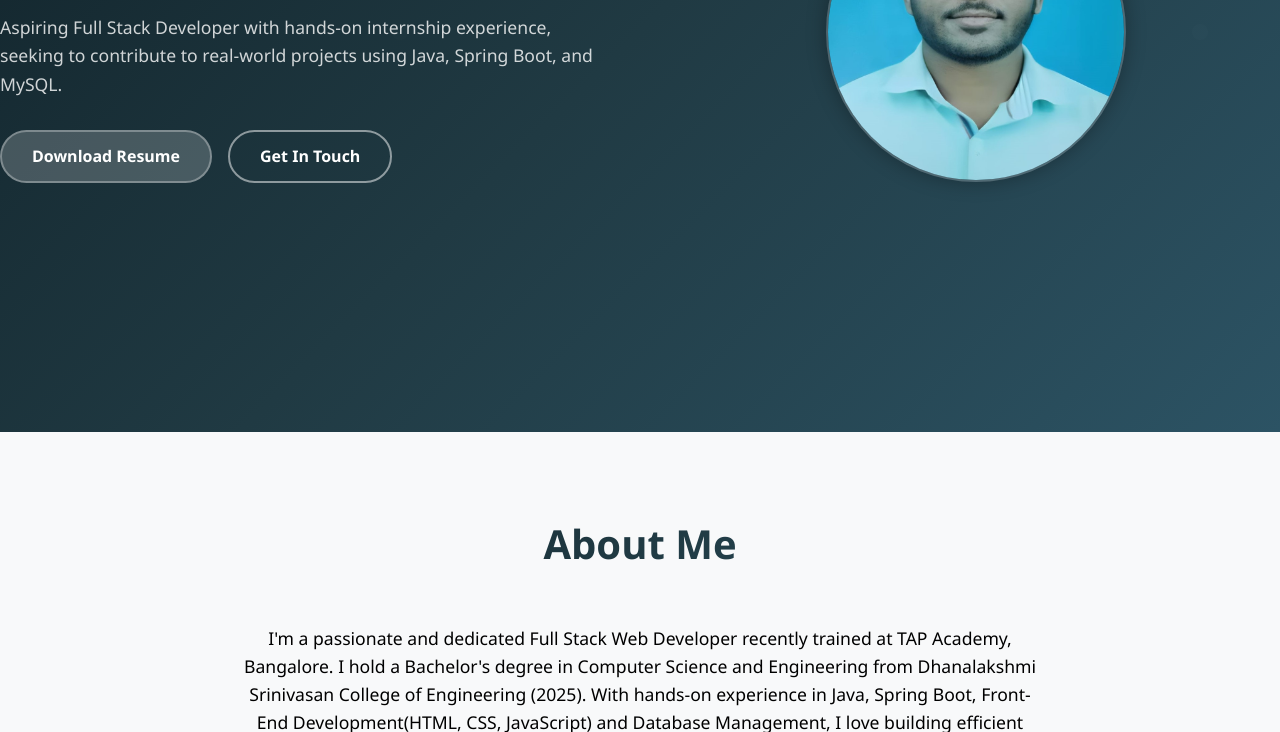
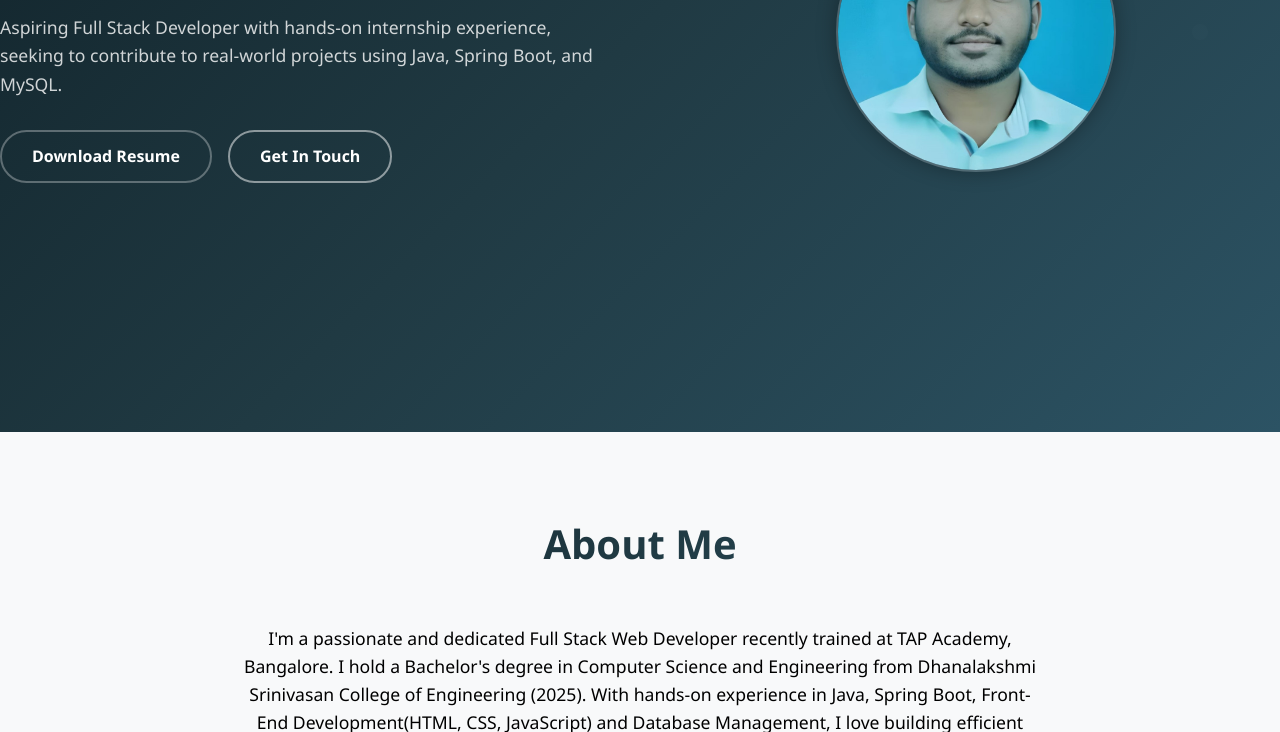
Before and after one commit to Aadhikesavan09/My-Portfolio, a plain HTML site: page index.html in a window 1280 px wide. Shown: the part 368-1100 px from the top of the page. Drawn offline with Linux system fonts and the light colour scheme.

Commit message:
Update style.css

```diff
--- a/style.css
+++ b/style.css
@@ -1,4 +1,3 @@
-/* Reset and Base Styles */
 * {
     margin: 0;
     padding: 0;
@@ -22,7 +21,6 @@ body {
     padding: 0 20px;
 }
 
-/* Gradient Text */
 .gradient-text {
     background: linear-gradient(135deg, #e0eafc, #cfdef3);
     -webkit-background-clip: text;
@@ -30,7 +28,6 @@ body {
     background-clip: text;
 }
 
-/* Navigation */
 .navbar {
     position: fixed;
     top: 0;
@@ -93,7 +90,6 @@ body {
     width: 100%;
 }
 
-/* Hero Section */
 .hero {
     min-height: 100vh;
     display: flex;
@@ -102,17 +98,6 @@ body {
     overflow: hidden;
     background: linear-gradient(135deg, #0f2027, #203a43, #2c5364);
 }
-
-/* .background_video {
-    position: absolute;
-    top: 0;
-    left: 0;
-    width: 100%;
-    height: 100%;
-    object-fit: cover;
-    z-index: 0;
-    opacity: 0.6;
-} */
 
 .hero::before {
     content: '';
@@ -154,7 +139,7 @@ body {
     margin-bottom: 2rem;
     opacity: 0.8;
     line-height: 1.6;
-    color: white;
+    color: rgb(255, 255, 255);
 }
 
 .hero-buttons {
@@ -173,7 +158,7 @@ body {
 }
 
 .btn-primary {
-    background: rgba(255, 255, 255, 0.2);
+    background: transparent;
     color: white;
     border: 2px solid rgba(255, 255, 255, 0.3);
 }
@@ -191,7 +176,7 @@ body {
 }
 
 .btn-secondary:hover {
-    background: rgba(255, 255, 255, 0.1);
+    background: rgba(255, 255, 255, 0.3);
     transform: translateY(-2px);
     box-shadow: 0 10px 20px rgba(0, 0, 0, 0.2);
 }
@@ -203,10 +188,10 @@ body {
 }
 
 .image-placeholder {
-    width: 300px;
-    height: 300px;
+    width: 280px;
+    height: 280px;
     border-radius: 50%;
-    overflow: hidden; /* Crop the image into circle */
+    overflow: hidden;
     display: flex;
     align-items: center;
     justify-content: center;
@@ -221,13 +206,12 @@ body {
 }
 
 .profile-image {
-    width: 100%;
-    height: 100%;
+    width: 300px;
+    height: 300px;
     object-fit: cover;
+    object-position: top center;
 }
 
-
-/* Section Styles */
 section {
     padding: 80px 0;
 }
@@ -242,7 +226,6 @@ section {
     background-clip: text;
 }
 
-/* About Section */
 .about {
     background: #f8f9fa;
 }
@@ -294,7 +277,6 @@ section {
     font-weight: 500;
 }
 
-/* Skills Section */
 .skills {
     background: white;
 }
@@ -371,7 +353,6 @@ section {
     color: rgba(255, 255, 255, 0.9);
 }
 
-/* Projects Section */
 .projects {
     background: #f8f9fa;
 }
@@ -492,7 +473,6 @@ section {
     font-weight: 500;
 }
 
-/* Contact Section */
 .contact {
     background: white;
 }
@@ -593,7 +573,6 @@ section {
     background: linear-gradient(135deg, #0f2027, #203a43, #2c5364);
 }
 
-/* Footer */
 .footer {
     background: #333;
     color: white;
@@ -631,7 +610,6 @@ section {
     transform: translateY(-3px);
 }
 
-/* Responsive Design */
 @media (max-width: 768px) {
     .nav-menu {
         display: none;
@@ -704,7 +682,6 @@ section {
     }
 }
 
-/* Animations */
 @keyframes fadeInUp {
     from {
         opacity: 0;
@@ -725,7 +702,6 @@ section {
     animation-delay: 0.3s;
 }
 
-/* Scroll animations */
 @keyframes slideInLeft {
     from {
         opacity: 0;
@@ -748,7 +724,6 @@ section {
     }
 }
 
-/* Custom scrollbar */
 ::-webkit-scrollbar {
     width: 8px;
 }
```
